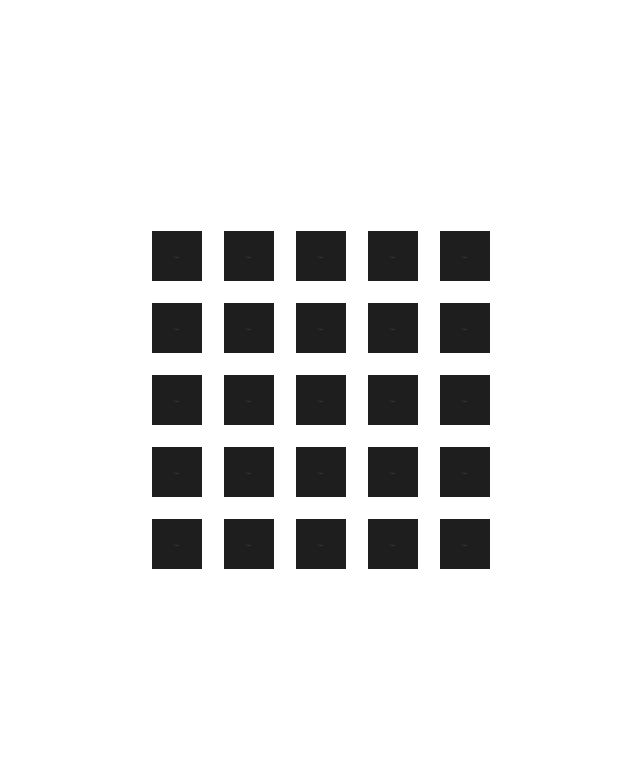
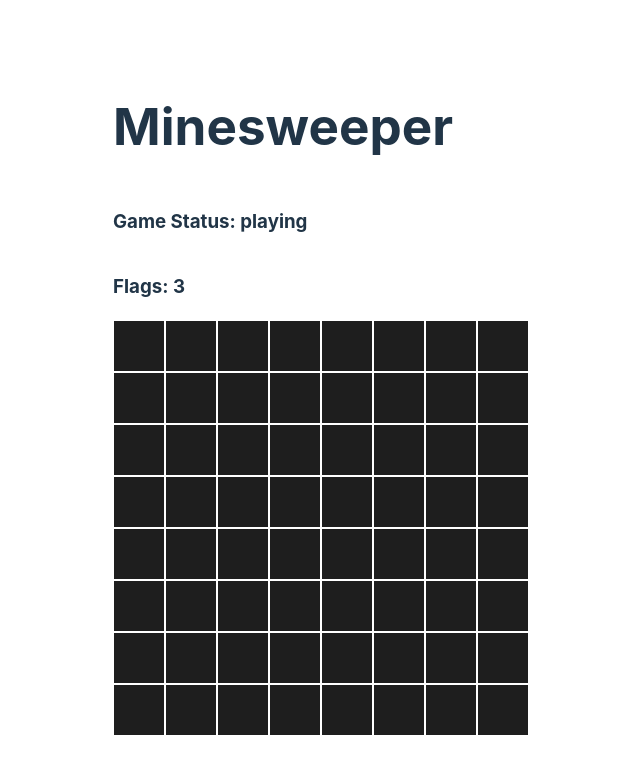
Before and after one commit to ibarzabal-jm/React-Minesweeper, a React (Vite) app: page / in a window 1280 px wide. Shown: the top 774 px of the page, without its empty margins (319-959 px from the left). Built offline with nearby package versions, Linux system fonts and the light colour scheme.

Commit message:
feature: Add Colors & win status

```diff
--- a/src/App.css
+++ b/src/App.css
@@ -23,13 +23,11 @@
 .minesweeper{
   display: flex;
   flex-direction: column;
-  gap: 20px;
+
 }
 
 .row{
   display: flex;
-  flex-direction: row;
-  gap: 20px
 }
 
 .cell{
@@ -40,5 +38,4 @@
   justify-content: center;
   align-items: center;
   cursor: pointer;
-  background-color: #1e1e1e;
 }
--- a/src/App.tsx
+++ b/src/App.tsx
@@ -1,34 +1,69 @@
 import { useEffect, useState } from "react";
 import "./App.css";
 import { createBoard } from "./utils/createBoard";
-import { Board } from "./types/types";
+import { Board, GameStatus } from "./types/types";
 import { revealCell } from "./utils/revealCell";
 import { updateFlag } from "./utils/updateFlag";
 import Cell from "./components/Cell/Cell";
+import { revealAllCels } from "./utils/revealAllCels";
 
 function App() {
   const [board, setBoard] = useState<Board>([]);
+  const [availableFlags, setAvailableFlags] = useState<number>(0);
+  const [revealedCells, setRevealedCells] = useState(0);
+  const [gameStatus, setGameStatus] = useState<GameStatus>("playing");
 
   useEffect(() => {
-    const newBoard = createBoard(5, 5, 5);
+    const newBoard = createBoard(8, 8, 3);
     setBoard(newBoard.board);
+    setAvailableFlags(3);
+    setRevealedCells(0);
+    setGameStatus("playing");
   }, []);
 
+  useEffect(() => {
+    if (revealedCells === 0) return;
+    if (revealedCells === board.length * board[0].length - 3) {
+      setGameStatus("win");
+      const newBoard = revealAllCels(board);
+      return setBoard(newBoard);
+    }
+  }, [revealedCells, board]);
+
   const handleUpdateFlag = (row: number, column: number) => {
-    if (board[column][row].isOpen) return;
+    const cell = board[row][column];
+    if ((availableFlags === 0 && !cell.hasFlag) || cell.isOpen) return;
+    setAvailableFlags((prev) => (cell.hasFlag ? prev - 1 : prev + 1));
     const newBoard = updateFlag(board, row, column);
     setBoard(newBoard);
   };
 
   const handleReveal = (row: number, column: number) => {
-    if (board[column][row].hasFlag) return;
+    if (board[row][column].hasFlag) return;
+    if (board[row][column].hasMine) {
+      setGameStatus("lose");
+      const newBoard = revealAllCels(board);
+      return setBoard(newBoard);
+    }
     const newBoard = revealCell(board, row, column);
-    setBoard(newBoard);
+    setAvailableFlags((prev) => prev + newBoard.flagsRemoved);
+    setRevealedCells((prev) => prev + newBoard.cellsRevealed);
+    setBoard(newBoard.board);
   };
 
   return (
     <div className="App">
       <div className="minesweeper">
+        <h1>Minesweeper </h1>
+
+        <div className="game-status">
+          <h3>Game Status: {gameStatus}</h3>
+        </div>
+
+        <div className="flags">
+          <h3>Flags: {availableFlags}</h3>
+        </div>
+
         {board.map((row, i) => (
           <div key={i} className="row">
             {row.map((cell) => (
--- a/src/components/Cell/Cell.tsx
+++ b/src/components/Cell/Cell.tsx
@@ -6,6 +6,7 @@ interface CellProps {
   revealCell: (row: number, column: number) => void;
 }
 
+const nearMinesColors = ["#78c679", "#41ab5d", "#238c45", "#1b4f33"];
 const Cell = ({ details, addFlag, revealCell }: CellProps) => {
   return (
     <div
@@ -15,16 +16,17 @@ const Cell = ({ details, addFlag, revealCell }: CellProps) => {
         e.preventDefault();
         addFlag(details.row, details.column);
       }}
+      style={{
+        backgroundColor: details.isOpen
+          ? nearMinesColors[details.nearMines] || "#1b4f33"
+          : "#1e1e1e",
+      }}
     >
-      {details.hasFlag
-        ? "Flag"
-        : !details.isOpen
-        ? "-"
-        : details.hasMine
-        ? "X"
-        : details.nearMines
-        ? details.nearMines
-        : ""}
+      {details.hasFlag && <span>🚩</span>}
+      {details.isOpen && details.hasMine && <span>💣</span>}
+      {details.isOpen && details.nearMines > 0 && (
+        <span>{details.nearMines}</span>
+      )}
     </div>
   );
 };
--- a/src/types/types.ts
+++ b/src/types/types.ts
@@ -9,3 +9,5 @@ export interface Cell {
 export type Board = Cell[][];
 
 export type MinesMap = number[][];
+
+export type GameStatus = "playing" | "win" | "lose";
--- /dev/null
+++ b/src/utils/revealAllCels.ts
@@ -0,0 +1,8 @@
+import { Board } from "../types/types";
+
+export const revealAllCels = (board: Board): Board => {
+  const newBoard = board.map((row) =>
+    row.map((cell) => ({ ...cell, isOpen: true }))
+  );
+  return newBoard;
+};
--- a/src/utils/revealCell.ts
+++ b/src/utils/revealCell.ts
@@ -1,43 +1,62 @@
 import { Board } from "../types/types";
+
+interface RevealedBoard {
+  board: Board;
+  flagsRemoved: number;
+  cellsRevealed: number;
+}
 
 export const revealCell = (
   board: Board,
   row: number,
   column: number
-): Board => {
+): RevealedBoard => {
+  let cellsRevealed = 0;
+  let flagsRemoved = 0;
+
   if (board[row][column].isOpen) {
-    return board;
+    return { board, flagsRemoved, cellsRevealed };
   }
 
   if (board[row][column].hasMine) {
-    return board;
+    return { board, flagsRemoved, cellsRevealed };
   }
 
   const newBoard = board.map((row) => [...row]);
   newBoard[row][column].isOpen = true;
+  cellsRevealed++;
+
+  if (newBoard[row][column].hasFlag) {
+    newBoard[row][column].hasFlag = false;
+    flagsRemoved++;
+  }
 
   if (board[row][column].nearMines === 0) {
     if (board[row - 1]) {
-      newBoard[row - 1][column] = revealCell(newBoard, row - 1, column)[
-        row - 1
-      ][column];
+      const revealed = revealCell(newBoard, row - 1, column);
+      newBoard[row - 1][column] = revealed.board[row - 1][column];
+      flagsRemoved += revealed.flagsRemoved;
+      cellsRevealed += revealed.cellsRevealed;
     }
     if (board[row + 1]) {
-      newBoard[row + 1][column] = revealCell(newBoard, row + 1, column)[
-        row + 1
-      ][column];
+      const revealed = revealCell(newBoard, row + 1, column);
+      newBoard[row + 1][column] = revealed.board[row + 1][column];
+      flagsRemoved += revealed.flagsRemoved;
+      cellsRevealed += revealed.cellsRevealed;
     }
     if (board[row][column - 1]) {
-      newBoard[row][column - 1] = revealCell(newBoard, row, column - 1)[row][
-        column - 1
-      ];
+      const revealed = revealCell(newBoard, row, column - 1);
+      newBoard[row][column - 1] = revealed.board[row][column - 1];
+      flagsRemoved += revealed.flagsRemoved;
+      cellsRevealed += revealed.cellsRevealed;
     }
     if (board[row][column + 1]) {
-      newBoard[row][column + 1] = revealCell(newBoard, row, column + 1)[row][
-        column + 1
-      ];
+      const revealed = revealCell(newBoard, row, column + 1);
+      newBoard[row][column + 1] = revealed.board[row][column + 1];
+      flagsRemoved += revealed.flagsRemoved;
+      cellsRevealed += revealed.cellsRevealed;
     }
   }
 
-  return newBoard;
+  return { board: newBoard, flagsRemoved, cellsRevealed };
 };
```
